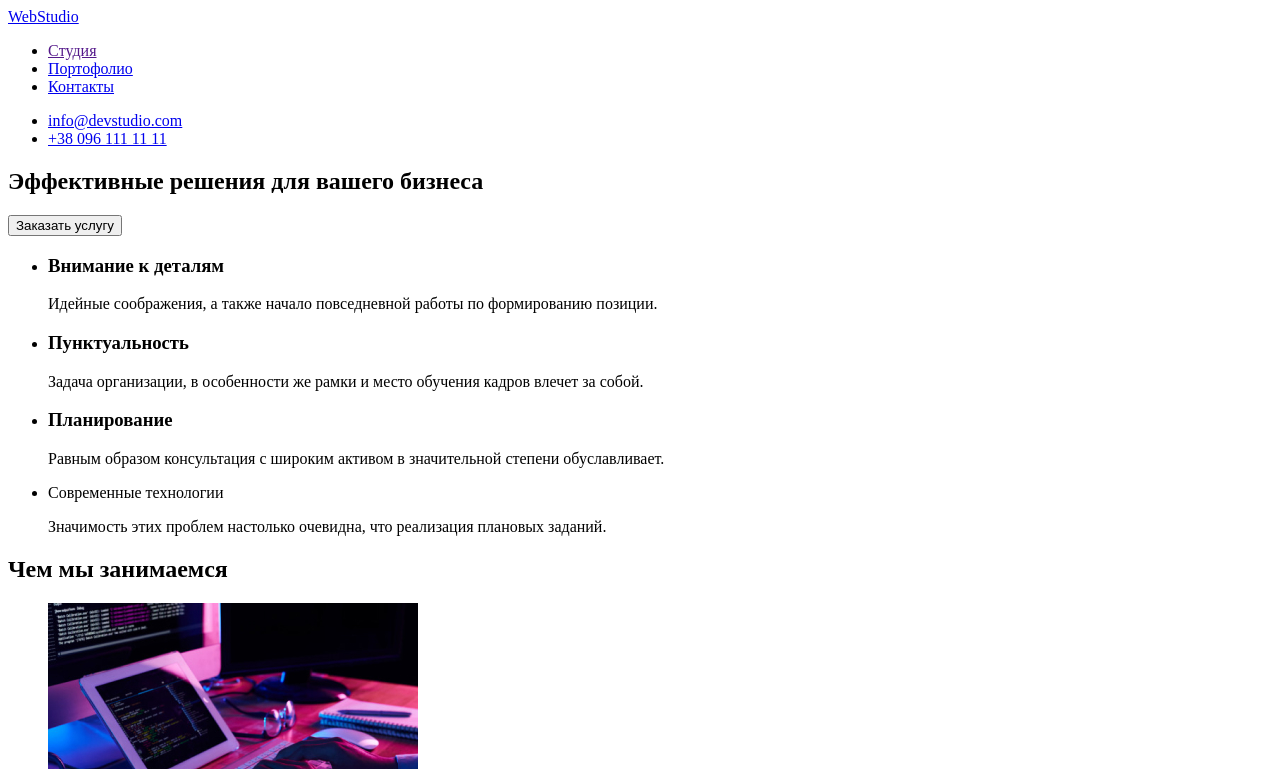
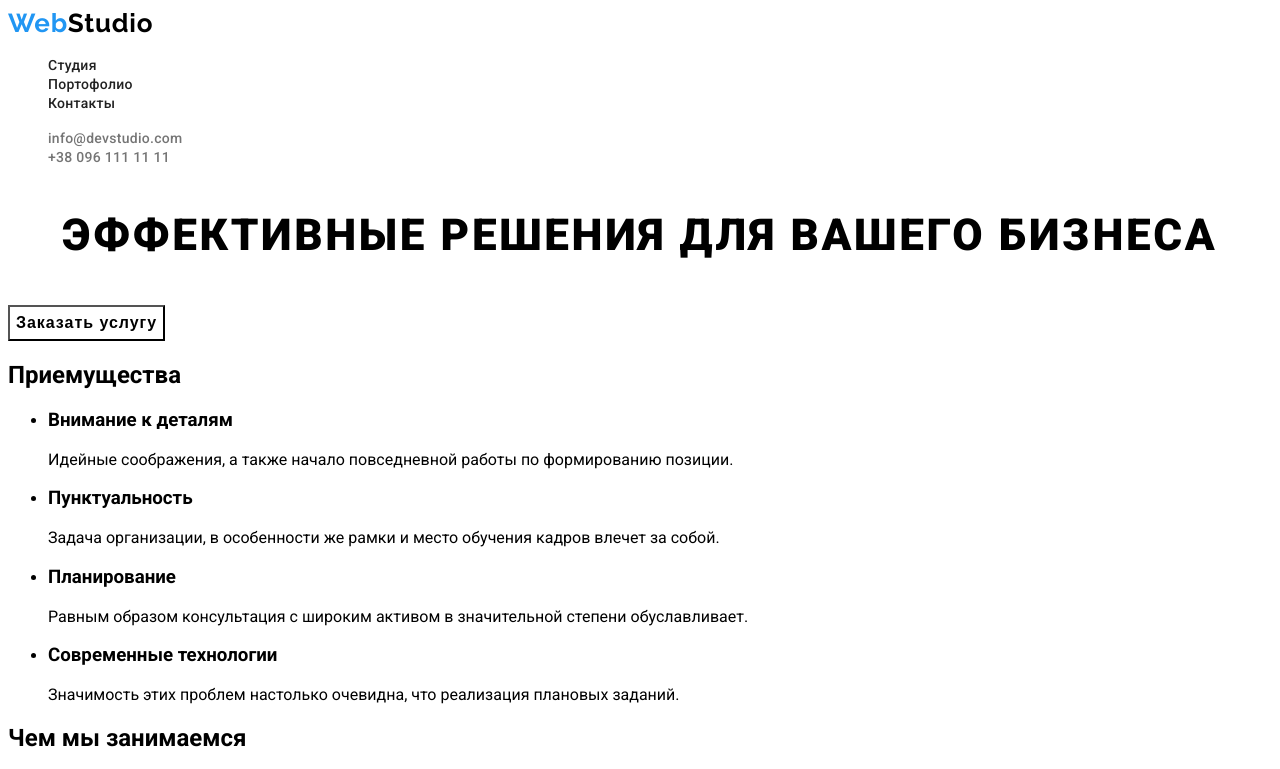
Before and after one commit to g-ele/goit-markup-hw-02, a plain HTML site: page index.html in a window 1280 px wide. Shown: the top 769 px of the page. Drawn offline with Linux system fonts and the light colour scheme.

Commit message:
ДЗ 2 стили
добавила стили header
добавила стили hero
добавила переменные
принцип наследования

```diff
--- a/css/styles.css
+++ b/css/styles.css
@@ -0,0 +1,83 @@
+:root {
+  --main-font: "Roboto", sans-serif;
+  --secondary-font: "Raleway", sans-serif;
+  --accent-color: #2196f3;
+}
+.body {
+  font-family: var(--main-font);
+}
+
+.list {
+  list-style: none;
+}
+.link {
+  text-decoration: none;
+}
+/*-----Components------*/
+/*-----End Components------*/
+/*-----Header------*/
+.logo-link-web {
+  font-family: var(--secondary-font);
+  font-weight: 700;
+  font-size: 26px;
+  line-height: 1.19;
+  letter-spacing: 0.03em;
+  color: var(--accent-color);
+}
+.logo-link {
+  font-family: var(--secondary-font);
+  font-weight: 700;
+  font-size: 26px;
+  line-height: 1.19;
+  letter-spacing: 0.03em;
+  color: #000000;
+}
+.menu-link {
+  font-weight: 500;
+  font-size: 14px;
+  line-height: 1.14;
+  letter-spacing: 0.02em;
+  color: #212121;
+}
+.menu-link:hover,
+.menu-link:focus {
+  color: var(--accent-color);
+}
+.contacts-link {
+  font-weight: 500;
+  font-size: 14px;
+  line-height: 1.14;
+  letter-spacing: 0.02em;
+  color: #757575;
+}
+.contacts-link:hover,
+.contacts-link:focus {
+  color: var(--accent-color);
+}
+/*-----End Header-----*/
+/*-----HERO-----*/
+.hero-title {
+  font-weight: 900;
+  font-size: 44px;
+  line-height: 1.5;
+  text-align: center;
+  letter-spacing: 0.06em;
+  text-transform: uppercase;
+}
+.modal-btn {
+  font-weight: 700;
+  font-size: 16px;
+  line-height: 1.89;
+  display: flex;
+  align-items: center;
+  text-align: center;
+  letter-spacing: 0.06em;
+  background-color: transparent;
+  cursor: pointer;
+}
+.modal-btn:hover,
+.modal-btn:focus {
+  color: #ffffff;
+  background-color: var(--accent-color);
+}
+/*----END HERO-----*/
--- a/index.html
+++ b/index.html
@@ -5,71 +5,76 @@
     <meta http-equiv="X-UA-Compatible" content="IE=edge">
     <meta name="viewport" content="width=device-width, initial-scale=1.0">
     <title>Вебстудия</title>
+    <link rel="preconnect" href="https://fonts.gstatic.com">
+    <link href="https://fonts.googleapis.com/css2?family=Raleway:wght@700&family=Roboto:wght@400;500;700;900&display=swap"
+        rel="stylesheet">
+    <link rel="stylesheet" href="./css/styles.css">
 </head>
-<body>
-    <header>
-        <nav>
-            <a href="./index.html">WebStudio
+<body class="body">
+    <header class="header">
+        <nav class="navigation">
+            <a  class="logo-link link" href="./index.html"><span class="logo-link-web link">Web</span>Studio
             </a>
-            <ul>
-                <li>
-                    <a href="">Cтудия
+            <ul class="menu list">
+                <li class="menu-item">
+                    <a class="menu-link link" href="./index.html">Cтудия
 
                     </a>
                 </li>
-                <li>
-                    <a href="./portfolio.html">Портофолио
+                <li class="menu-item">
+                    <a class="menu-link link" href="./portfolio.html">Портофолио
 
                     </a>
                 </li>
-                <li>
-                    <a href="contacts">Контакты
+                <li class="menu-item">
+                    <a class="menu-link link" href="contacts">Контакты
 
                     </a>
                 </li>
             </ul>
         </nav>
 
-            <ul>
-                <li>
-                    <a href="mailto:info@devstudio.com">info@devstudio.com</a>
+            <ul class="contacts list " >
+                <li class="contacts-item"  >
+                    <a class="contacts-link link" href="mailto:info@devstudio.com">info@devstudio.com</a>
                 </li>
-                <li>
-                    <a href="tel:+380961111111">+38 096 111 11 11</a>
+                <li class="contacts-item">
+                    <a class="contacts-link link" href="tel:+380961111111">+38 096 111 11 11</a>
                 </li>
             </ul>
 
     </header>
     <main>
-        <section>
-            <div>
-                <h1>Эффективные решения для вашего бизнеса</h1>
-                <button type="button"> Заказать услугу</button>
+        <section class="hero">
+            <div class="hero-box">
+                <h1 class="hero-title">Эффективные решения для вашего бизнеса</h1>
+                <button class="modal-btn" type="button"> Заказать услугу</button>
             </div>
         </section>
-        <section>
-            <h2 hidden> Приемущества </h2>
-                <ul>
+        <section class="advantages">
+            <h2 class="advantages-title"> Приемущества </h2>
+                <ul class="advantages-list">
 
-                    <li>
-                        <h3>Внимание к деталям</h3>
-                        <p>Идейные соображения, а также начало повседневной работы по формированию позиции.
+                    <li class="advantages-list-item">
+                        <h3 class="subtitle-adv">Внимание к деталям</h3>
+                        <p class="description-adv">Идейные соображения, а также начало повседневной работы по формированию позиции.
                         </p>
                     </li>
-                    <li>
-                        <h3>Пунктуальность</h3>
-                        <p>Задача организации, в особенности же рамки и место обучения кадров влечет за собой.
+                    <li class="advantages-list-item">
+                        <h3 class="subtitle-adv">Пунктуальность</h3>
+                        <p class="description-adv">Задача организации, в особенности же рамки и место обучения кадров влечет за собой.
 
                         </p>
                     </li>
-                    <li>
-                        <h3>Планирование</h3>
-                        <p>
+                    <li class="advantages-list-item">
+                        <h3 class="subtitle-adv" >Планирование</h3>
+                        <p class="description-adv">
                             Равным образом консультация с широким активом в значительной степени обуславливает.
                         </p>
                     </li>
-                    <li>Современные технологии
-                        <p>
+                    <li class="advantages-list-item">
+                        <h3 class="subtitle-adv">Современные технологии</h3>
+                        <p class="description-adv">
                             Значимость этих проблем настолько очевидна, что реализация плановых заданий.
                         </p>
                     </li>
```
